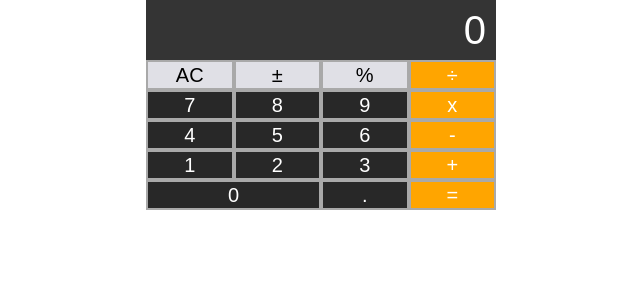
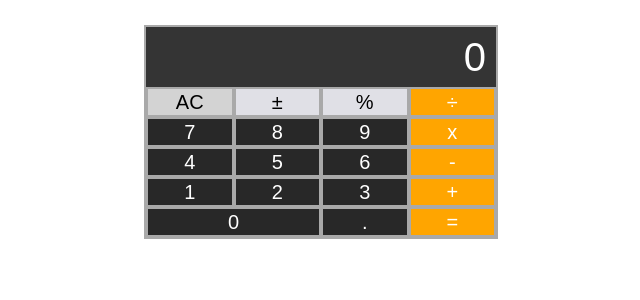
Before and after one commit to coreyladovsky/calculator, a React (Create React App) app: page / in a window 1280 px wide. In both pictures the pointer is over the button "AC". Shown: the top 300 px of the page, without its empty margins (319-959 px from the left). Built offline with nearby package versions, Linux system fonts and the light colour scheme.

Commit message:
add hover effects

```diff
--- a/src/components/Display.js
+++ b/src/components/Display.js
@@ -19,7 +19,11 @@ const Display = ({num}) => {
                 }
 
             }
-            return output + "e" +str.slice(plusIdx + 1);
+            if(output.length) {
+                return output + "e" +str.slice(plusIdx + 1);
+            } else {
+                return str
+            }
         }
         if(!Number.isInteger(Number(num)) || num[num.length - 1] === ".") {
             return num;
--- a/src/css/Button.css
+++ b/src/css/Button.css
@@ -10,14 +10,28 @@
     outline: darkgray;
 }
 
+.Button:hover {
+    cursor: pointer;
+}
+
 .regNum {
     background-color: #282828;
     color: white;
 }
 
+.regNum:hover {
+    background-color: black;
+    transition: ease-in-out;
+}
+
 .topBar {
     background-color: #E0E0E6;
     color: black;
+}
+
+.topBar:hover {
+    background-color: lightgray;
+    transition: ease-in-out;
 }
 
 .zero {
@@ -28,3 +42,8 @@
     color: white;
     background-color: orange;
 }
+
+.operand:hover {
+    background-color: darkorange;
+    transition: ease-in-out;
+}
--- a/src/css/Calculator.css
+++ b/src/css/Calculator.css
@@ -1,4 +1,6 @@
 .calculator {
+    margin-top: 25px;
+    border: 2px solid darkgray;
     display: grid;
     grid-template-columns: repeat(4, 1fr) ;
     grid-template-rows: 2fr repeat(5, 1fr);
```
